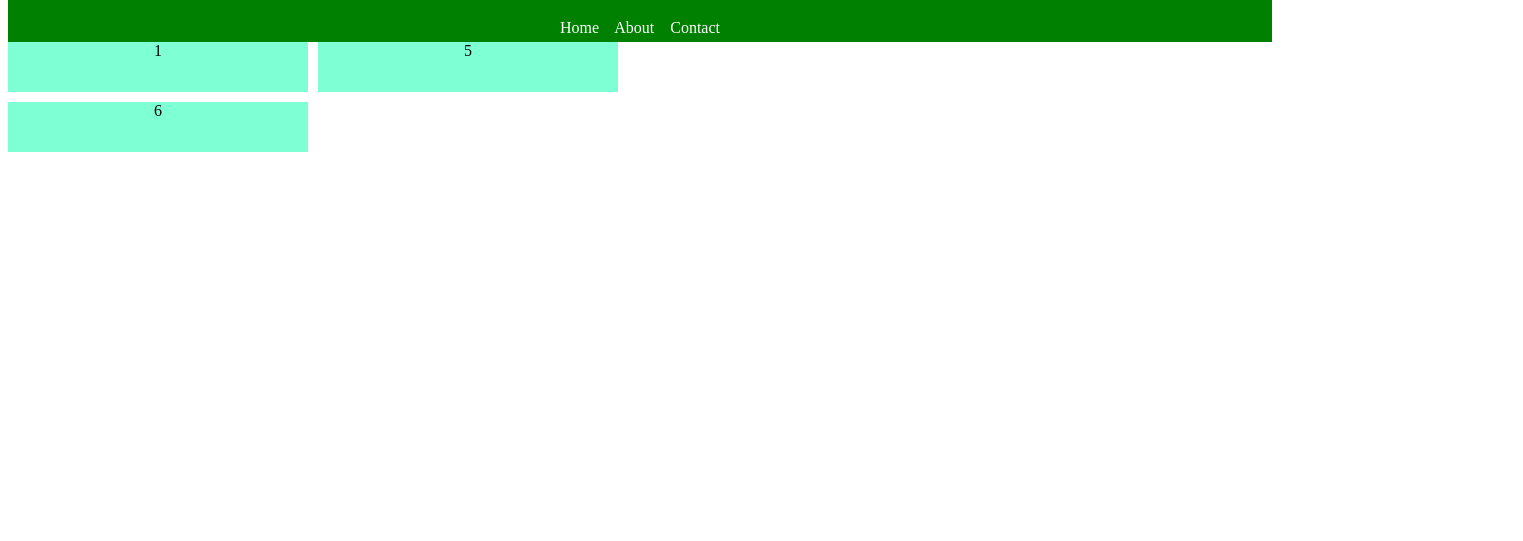
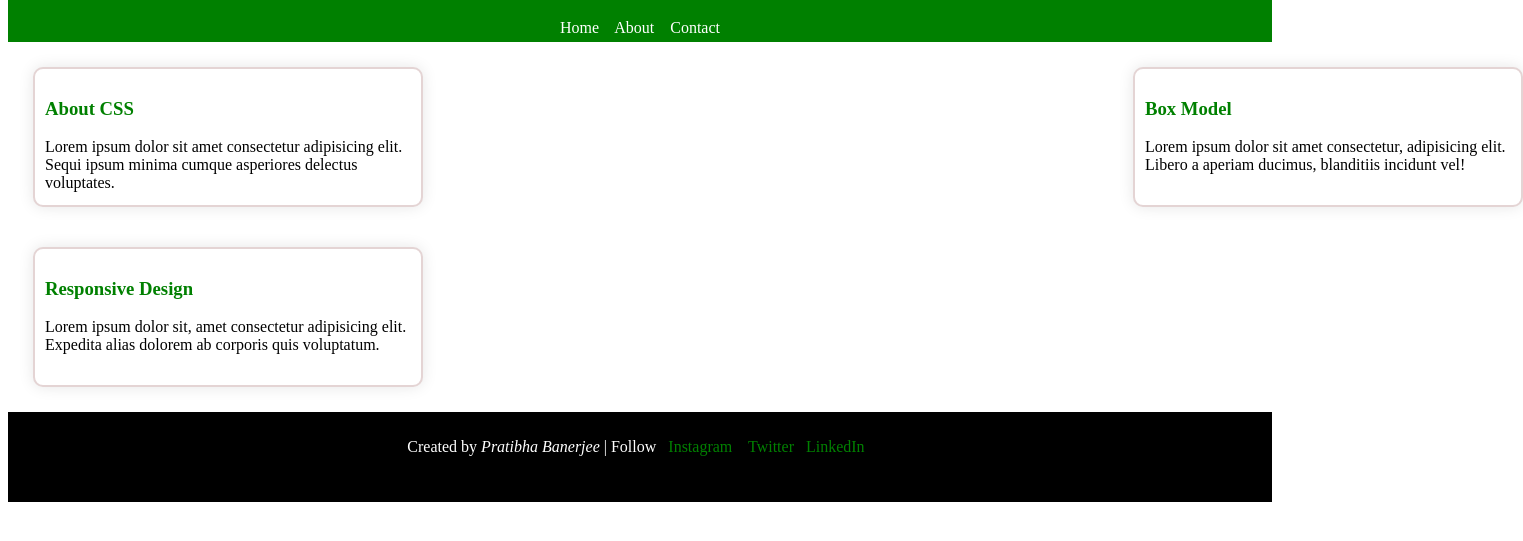
Before and after one commit to Pratibha647/Activity2BLF, a plain HTML site: page index.html in a window 1280 px wide. Shown: the part 79-620 px from the top of the page, 1523 px wide, since content can reach past the window. Drawn offline with Linux system fonts and the light colour scheme.

Commit message:
fisrt commit

```diff
--- a/index.html
+++ b/index.html
@@ -16,10 +16,22 @@
     <div class="container">
 
 
-        <div  id="item1">1</div>
-        <div  id="item5">5</div>
-        <div  id="item6">6</div>
+        <div  class="item1">
+            <h3 class="color">About CSS</h3>
+            <p>Lorem ipsum dolor sit amet consectetur adipisicing elit. Sequi ipsum minima cumque asperiores delectus voluptates.</p>
+        </div>
+        <div  class="item2">
+            <h3 class="color">Responsive Design</h3>
+            <p>Lorem ipsum dolor sit, amet consectetur adipisicing elit. Expedita alias dolorem ab corporis quis voluptatum.</p>
+        </div>
+        <div  class="item3">
+            <h3 class="color">Box Model</h3>
+            <p>Lorem ipsum dolor sit amet consectetur, adipisicing elit. Libero a aperiam ducimus, blanditiis incidunt vel!</p>
+        </div>
 
+    </div>
+    <div class="footer">
+        <p>Created by <i>Pratibha Banerjee</i> | Follow &nbsp; <a class="one" href="#">  Instagram &nbsp;&nbsp; </a><a class="one" href="#">  Twitter&nbsp;&nbsp;  </a><a class="one" href="#">  LinkedIn&nbsp;&nbsp;  </a></p>
     </div>
 </body>
 </html>
--- a/style.css
+++ b/style.css
@@ -6,25 +6,75 @@
     text-align: center;
 
 }
+.footer{
+    background-color: black;
+    display: block;
+    height: 70px;
+    text-align: center;
+    color: white;
+    padding: 10px;
 
+}
+.one{
+    color: green;
+}
 a{
     text-decoration: none;
     color: white;
 }
 .container{
     display: grid;
-    grid-template-rows:  50px 50px;
-    grid-template-columns: 300px  300px;
-    gap: 10px;
+    grid-template-rows: 150px 150px;
+    grid-template-columns: 400px 400px;
+    column-gap: 700px;
+    padding: 20px;
+    row-gap: 30px;
+    /* box-shadow: 0 0 10px rgba(0, 0, 0, 0.1); */
 
 }
 .container>div{
-    background-color: aquamarine;
-    text-align: center;
+    /* background-color: aquamarine; */
+    text-align: Start;
     align-items: center;
+    box-shadow: 0 0 15px rgba(0, 0, 0, 0.1);
+
 
 }
 
-#item1{
+.item1{
+    /* grid-row: 1/2;
+    grid-column: 1/3; */
     grid-row: 1/2;
+    grid-column: 1/2;
+    margin: 5px;
+    padding: 10px;
+    border: 2px solid rgba(225, 207, 207, 0.88);
+    border-radius: 10px;
+    background-color: white;
+
+
 }
+.item3{
+
+    grid-row: 1/2;
+    grid-column: 2/3;
+    margin: 5px;
+    padding: 10px;
+    border: 2px solid rgba(225, 207, 207, 0.88);
+    border-radius: 10px;
+    background-color: white;
+
+}
+.item2{
+    grid-row: 2/3;
+    grid-column: 1/2;
+    padding-top: 20px;
+    margin: 5px;
+    padding: 10px;
+    border: 2px solid rgba(225, 207, 207, 0.88);
+    border-radius: 10px;
+    background-color: white;
+}
+.color{
+    color: green;
+}
```
